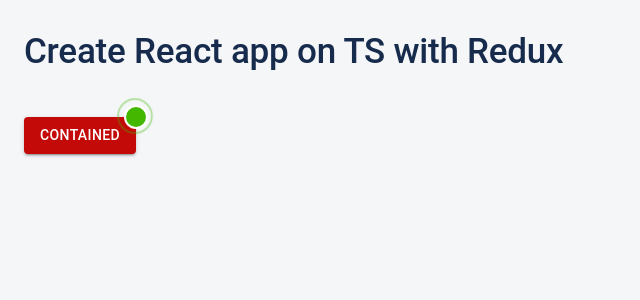
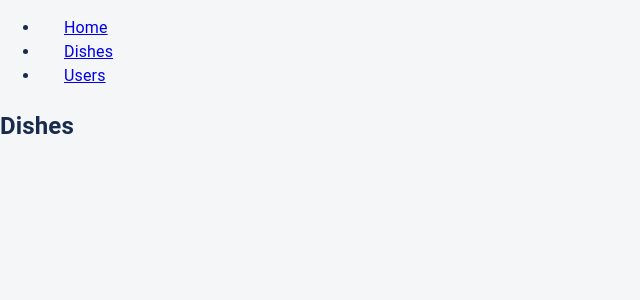
Before and after one commit to ortigaliev/papay-react, a React (Create React App) app: page /dishes in a window 1280 px wide. Shown: the top 300 px of the page, without its empty margins (0-640 px from the left). Built offline with nearby package versions, Linux system fonts and the light colour scheme.

Commit message:
feat: check react router document

```diff
--- a/package.json
+++ b/package.json
@@ -14,10 +14,12 @@
     "@types/node": "^17.0.45",
     "@types/react": "^18.2.37",
     "@types/react-dom": "^18.2.15",
+    "@types/react-router-dom": "^5.3.3",
     "global": "^4.4.0",
     "react": "^18.2.0",
     "react-dom": "^18.2.0",
     "react-redux": "^8.1.3",
+    "react-router-dom": "^5.1.9",
     "react-scripts": "5.0.1",
     "typescript": "^4.9.5",
     "web-vitals": "^2.1.4",
--- a/src/app/App.tsx
+++ b/src/app/App.tsx
@@ -5,26 +5,62 @@ import React from 'react';
 import '../css/App.css';
 import { Box, Stack, Button} from '@mui/material';
 import { RippleBadge } from './MaterialTheme/styled';
+import Dishes from '../app/components/dishes';
+import Users from '../app/components/users';
+
+/* REACT ROUTER DOM */
+import {
+  BrowserRouter as Router,
+  Switch,
+  Route,
+  Link
+} from "react-router-dom";
+
 
 function App() {
   return (
-  <Container>
-    <Stack flexDirection={'column'}>
-      <Box sx={{my: 4}}>
-        <Typography variant='h1' component={'h1'} gutterBottom>
-          Create React app on TS with Redux
-        </Typography>
-      </Box>
-      <Box>
-        <RippleBadge badgeContent={4}>
-        <Button variant="contained">Contained</Button>
-        </RippleBadge>
-      </Box>
+    <Router>
+    <div>
+      <nav>
+        <ul>
+          <li>
+            <Container>
+            <Link to="/">Home</Link>
+            </Container>
+          </li>
+          <li>
+           <Container>
+           <Link to="/dishes">Dishes</Link>
+           </Container>
+          </li>
+          <li>
+           <Container>
+           <Link to="/users">Users</Link>
+           </Container>
+          </li>
+        </ul>
+      </nav>
 
-    </Stack>
-
-  </Container>
+      {/* A <Switch> looks through its children <Route>s and
+          renders the first one that matches the current URL. */}
+      <Switch>
+        <Route path="/dishes">
+          <Dishes />
+        </Route>
+        <Route path="/users">
+          <Users />
+        </Route>
+        <Route path="/">
+          <Home />
+        </Route>
+      </Switch>
+    </div>
+  </Router>
   );
 }
 
 export default App;
+
+function Home() {
+  return <h2>Home</h2>;
+}
--- /dev/null
+++ b/src/app/components/dishes.tsx
@@ -0,0 +1,8 @@
+import React from 'react';
+import { Box, Stack, Button} from '@mui/material';
+
+function Dishes() {
+  return <h2>Dishes</h2>;
+}
+
+export default Dishes;
--- /dev/null
+++ b/src/app/components/users.tsx
@@ -0,0 +1,8 @@
+import React from 'react';
+import { Box, Stack, Button} from '@mui/material';
+
+function Users() {
+  return <h2>USERS</h2>;
+}
+
+export default Users;
```
Also changed, not shown: 1 other file (tests, documents, lock files or other folders).
